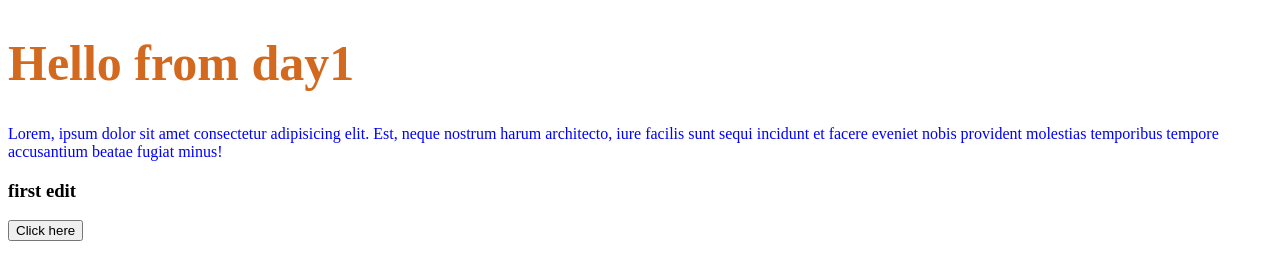
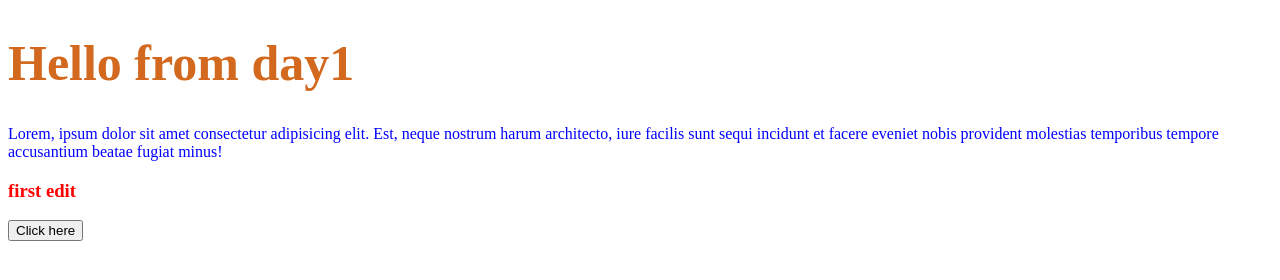
Before and after one commit to Arwa-Khalil/Source-Control, a plain HTML site: page index.html in a window 1280 px wide. Drawn offline with Linux system fonts and the light colour scheme.

Commit message:
change color

```diff
--- a/assets/style.css
+++ b/assets/style.css
@@ -5,3 +5,6 @@ h1{
 p{
     color: blue;
 }
+.edit1{
+    color: red;
+}
```
